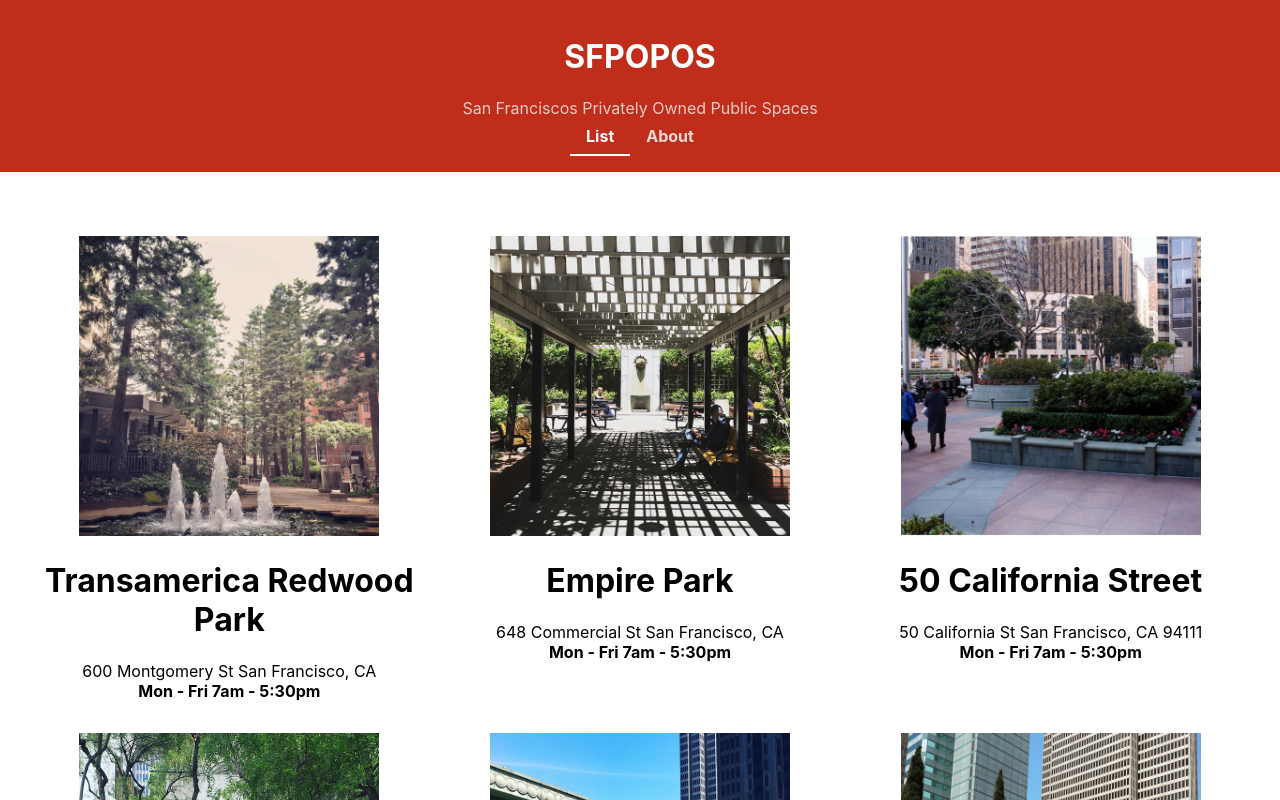
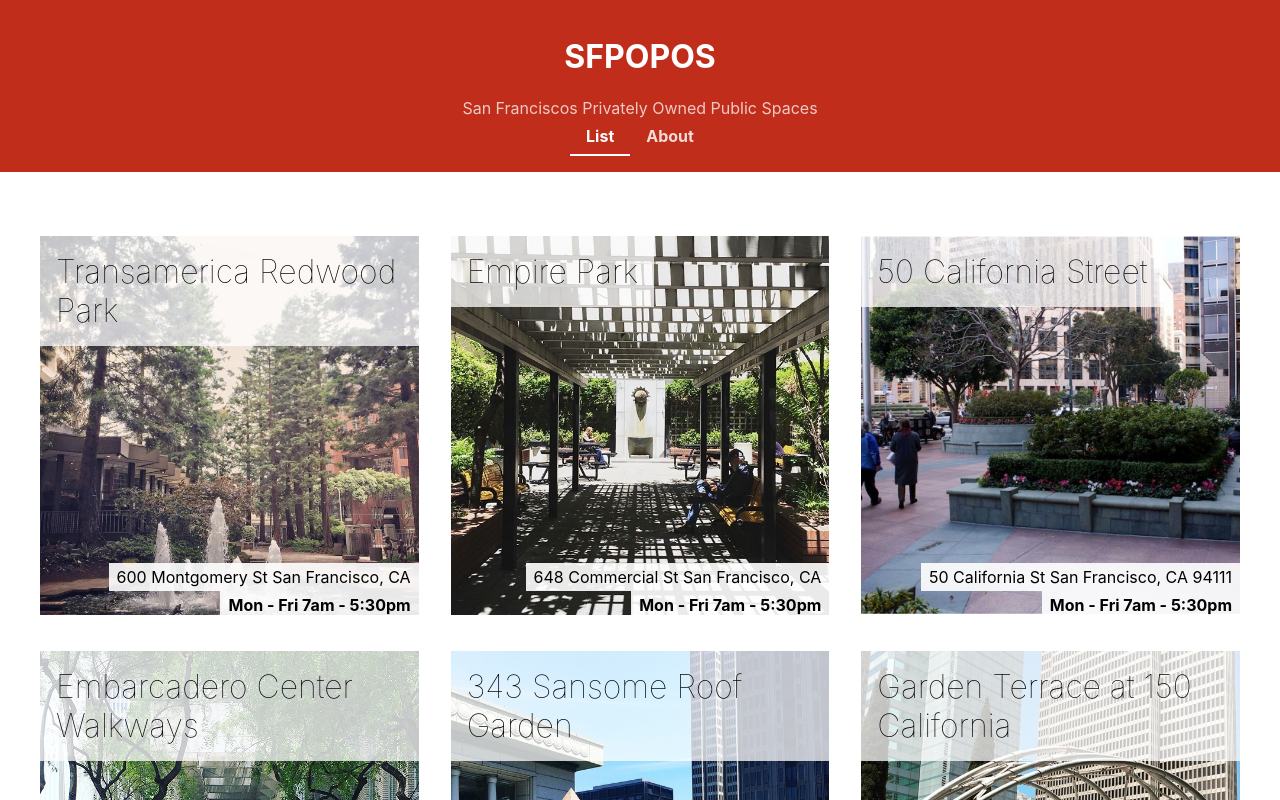
Before and after one commit to andrewphm/sfpopos, a React (Create React App) app: page / in a window 1280 px wide. Shown: the top 800 px of the page. Built offline with nearby package versions, Linux system fonts and the light colour scheme.

Commit message:
Add styles to POPOSSpace component

```diff
--- a/src/components/POPOSSpace/POPOSSpace.css
+++ b/src/components/POPOSSpace/POPOSSpace.css
@@ -1,14 +1,44 @@
 .POPOSSpace {
   width: 100%;
   text-align: center;
+  position: relative;
 }
 
-.POPOSSpace > img {
+.POPOSSpace-img {
   width: 100%;
   height: auto;
-  font-weight: bold;
 }
 
 .hours {
   font-weight: bold;
 }
+
+.POPOSSpace-title {
+  text-decoration: none;
+  color: #000;
+}
+
+.POPOSSpace h1 {
+  display: block;
+  position: absolute;
+  left: 0;
+  top: 0;
+  margin: 0;
+  font-weight: lighter;
+  background-color: rgba(255, 255, 255, 0.75);
+  padding: 1rem;
+  text-align: left;
+}
+
+.POPOSSpace .POPOSSpace-info {
+  position: absolute;
+  right: 0;
+  bottom: 0;
+  text-align: right;
+}
+
+.POPOSSpace .POPOSSpace-info div {
+  display: inline-block;
+  padding: 0.25em 0.5em;
+  background-color: rgba(255, 255, 255, 0.9);
+}
--- a/src/components/POPOSSpace/POPOSSpace.js
+++ b/src/components/POPOSSpace/POPOSSpace.js
@@ -11,11 +11,17 @@
           width="300"
           height="300"
           alt="Hello"
+          className="POPOSSpace-img"
         />
       </Link>
-      <h1>{name}</h1>
-      <div>{address}</div>
-      <div className="hours">{hours}</div>
+      <Link className="POPOSSpace-title" to={`/details/${id}`}>
+        <h1>{name}</h1>
+      </Link>
+
+      <div className="POPOSSpace-info">
+        <div>{address}</div>
+        <div className="hours">{hours}</div>
+      </div>
     </div>
   );
 }
```
